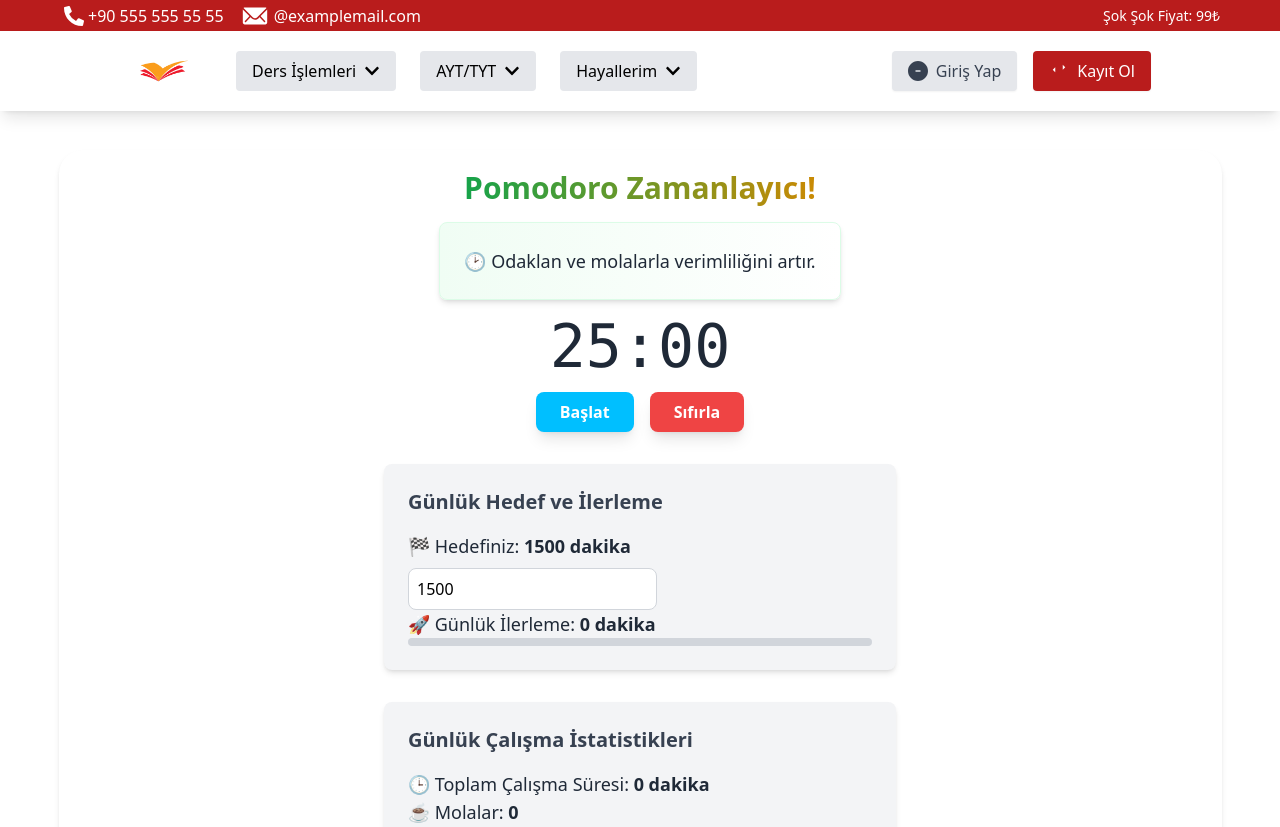
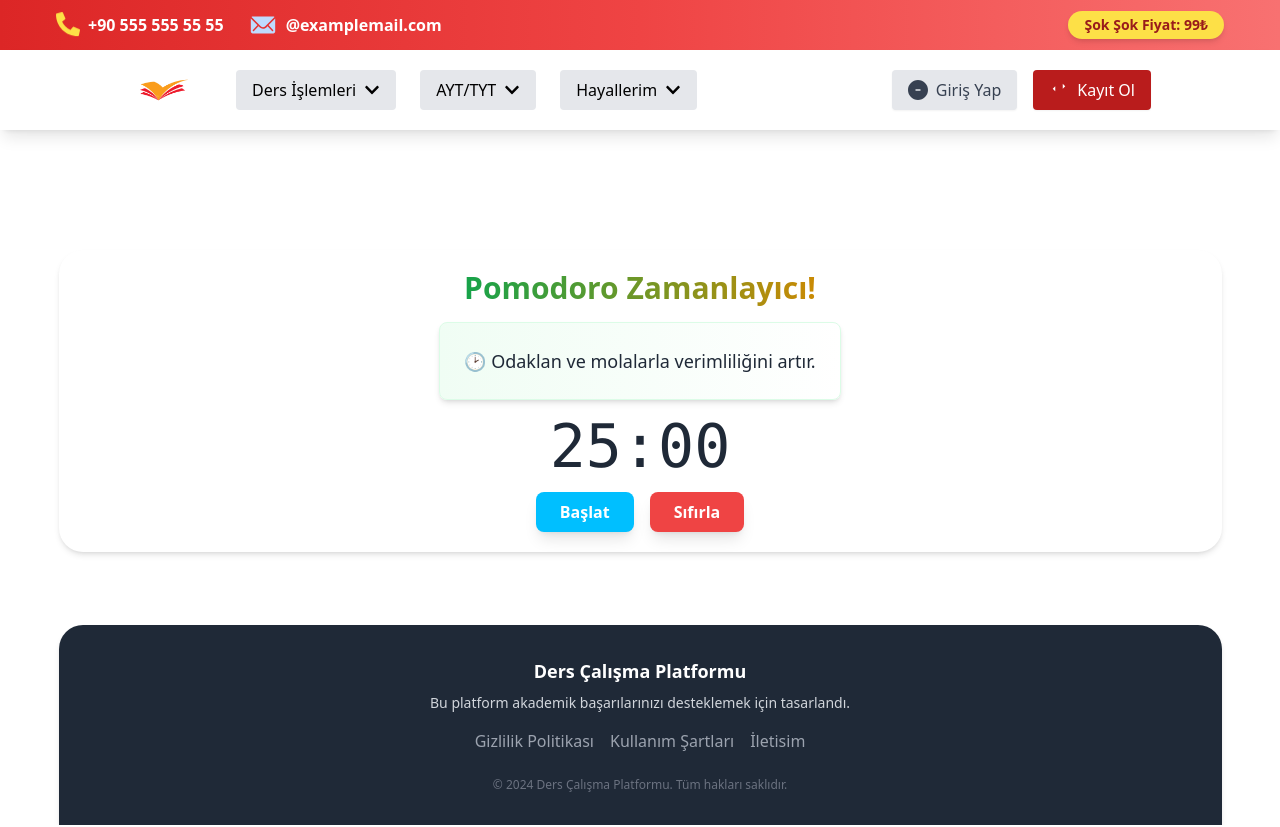
Before and after one commit to harundursunf/lessonWorking, a React (Vite) app in the folder ders-calisma-sitesi/: page /pomodoro in a window 1280 px wide. Shown: the top 827 px of the page. Built offline with nearby package versions, Linux system fonts and the light colour scheme.

Commit message:
header üst bilgi güncellendi

```diff
--- a/ders-calisma-sitesi/src/components/Header.jsx
+++ b/ders-calisma-sitesi/src/components/Header.jsx
@@ -97,21 +97,31 @@ const Header = () => {
     return (
         <header className="fixed top-0 left-0 right-0 z-50 ">
             {/* Üst Bilgi */}
-            <div className="bg-red-700 text-white w-full">
-                <div className="flex items-center justify-between px-6 h-[31px] text-sm max-w-screen-xl mx-auto">
-                    <div className="flex items-center gap-1 ml-10">
-                        <div className="flex items-center gap-1">
-                            <FaPhoneAlt className="text-xl text-white" />
-                            <span className="text-base font-medium">+90 555 555 55 55</span>
-                        </div>
-                        <IoIosMail className="text-3xl text-white ml-3" />
-                        <span className="text-base font-medium">@examplemail.com</span>
-                    </div>
-                    <div className="flex items-center gap-4 mr-9">
-                        <span>Şok Şok Fiyat: 99₺</span>
-                    </div>
-                </div>
-            </div>
+            <div className="bg-gradient-to-r from-red-600 via-red-500 to-red-400 text-white w-full shadow-lg">
+  <div className="flex items-center justify-between px-8 h-[50px] text-sm max-w-screen-xl mx-auto">
+    {/* Sol Bölüm: Telefon ve Mail */}
+    <div className="flex items-center gap-6 ml-6">
+      <div className="flex items-center gap-2">
+        <FaPhoneAlt className="text-2xl text-yellow-300 animate-bounce" />
+        <span className="text-base font-semibold hover:underline cursor-pointer transition duration-300">
+          +90 555 555 55 55
+        </span>
+      </div>
+      <div className="flex items-center gap-2">
+        <IoIosMail className="text-3xl text-blue-200 hover:text-blue-400 transition duration-300" />
+        <span className="text-base font-semibold hover:underline cursor-pointer transition duration-300">
+          @examplemail.com
+        </span>
+      </div>
+    </div>
+    {/* Sağ Bölüm: Fiyat */}
+    <div className="flex items-center gap-6 mr-6">
+      <span className="bg-yellow-300 text-red-800 px-4 py-1 rounded-full font-bold shadow-md hover:shadow-lg transition duration-300">
+        Şok Şok Fiyat: 99₺
+      </span>
+    </div>
+  </div>
+</div>
 
 
             {/* Ana Menü */}
--- a/ders-calisma-sitesi/src/pages/Pomodoro.jsx
+++ b/ders-calisma-sitesi/src/pages/Pomodoro.jsx
@@ -4,18 +4,9 @@ const Pomodoro = () => {
     const [timeLeft, setTimeLeft] = useState(25 * 60); // 25 dakika
     const [isRunning, setIsRunning] = useState(false);
     const [mode, setMode] = useState('work'); // 'work' veya 'break'
-    const [workMinutes, setWorkMinutes] = useState(0);
-    const [breakCount, setBreakCount] = useState(0);
-    const [dailyGoal, setDailyGoal] = useState(localStorage.getItem('dailyGoal') || 1500); // Günlük hedefi local storage'dan al
-    const [goalProgress, setGoalProgress] = useState(0); // İlerleme oranı
     const audioRef = React.useRef();
 
     useEffect(() => {
-        const savedWorkMinutes = parseInt(localStorage.getItem('workMinutes'), 10) || 0;
-        const savedBreakCount = parseInt(localStorage.getItem('breakCount'), 10) || 0;
-        setWorkMinutes(savedWorkMinutes);
-        setBreakCount(savedBreakCount);
-
         let timer;
         if (isRunning && timeLeft > 0) {
             timer = setInterval(() => {
@@ -26,18 +17,13 @@ const Pomodoro = () => {
             if (mode === 'work') {
                 setMode('break');
                 setTimeLeft(5 * 60); // Mola süresi
-                setWorkMinutes((prev) => prev + 25); // Çalışma dakikalarını artır
-                setGoalProgress((prev) => prev + 25); // Hedef ilerlemesi
-                localStorage.setItem('workMinutes', workMinutes + 25); // Çalışma süresini kaydet
             } else {
                 setMode('work');
                 setTimeLeft(25 * 60); // Çalışma süresi
-                setBreakCount((prev) => prev + 1); // Mola sayısını artır
-                localStorage.setItem('breakCount', breakCount + 1); // Mola sayısını kaydet
             }
         }
         return () => clearInterval(timer);
-    }, [isRunning, timeLeft, mode, workMinutes, breakCount]);
+    }, [isRunning, timeLeft, mode]);
 
     const toggleTimer = () => {
         setIsRunning(!isRunning);
@@ -56,17 +42,8 @@ const Pomodoro = () => {
             .padStart(2, '0')}`;
     };
 
-    // İlerleme çubuğu yüzdesi
-    const progressPercentage = (goalProgress / dailyGoal) * 100;
-
-    const handleGoalChange = (event) => {
-        const newGoal = parseInt(event.target.value, 10);
-        setDailyGoal(newGoal);
-        localStorage.setItem('dailyGoal', newGoal); // Hedefi kaydet
-    };
-
     return (
-        <div className="mt-[150px] bg-white p-5 rounded-3xl shadow-md w-full max-w-[1163px] flex flex-col items-center space-y-8 mx-auto">
+        <div className="mt-[250px] mb-[73px] bg-white p-5 rounded-3xl shadow-md w-full max-w-[1163px] flex flex-col items-center space-y-8 mx-auto">
             <div className="w-full flex flex-col items-center space-y-4">
                 <h2 className="text-3xl font-extrabold text-center text-transparent bg-clip-text bg-gradient-to-r from-green-600 to-yellow-600">
                     Pomodoro Zamanlayıcı!
@@ -92,48 +69,6 @@ const Pomodoro = () => {
                     </button>
                 </div>
             </div>
-
-            {/* Günlük Hedef ve İlerleme Çubuğu */}
-            <div className="relative mt-8 bg-gray-100 p-6 rounded-lg shadow-md w-full max-w-lg">
-                <h3 className="text-xl font-bold text-gray-700 mb-4">
-                    Günlük Hedef ve İlerleme
-                </h3>
-                <p className="text-lg text-gray-800">
-                    🏁 Hedefiniz: <strong>{dailyGoal} dakika</strong>
-                </p>
-                <input
-                    type="number"
-                    value={dailyGoal}
-                    onChange={handleGoalChange}
-                    className="mt-2 p-2 border border-gray-300 rounded-lg"
-                    placeholder="Yeni Hedef"
-                />
-                <p className="text-lg text-gray-800">
-                    🚀 Günlük İlerleme: <strong>{goalProgress} dakika</strong>
-                </p>
-                <div className="w-full bg-gray-300 h-2 rounded-full">
-                    <div
-                        className="h-2 bg-green-500 rounded-full"
-                        style={{ width: `${progressPercentage}%` }}
-                    ></div>
-                </div>
-                {goalProgress >= dailyGoal && (
-                    <p className="mt-2 text-lg text-green-600 font-bold">Tebrikler! Hedefinizi başardınız!</p>
-                )}
-            </div>
-
-            {/* Günlük Çalışma İstatistikleri */}
-            <div className="relative mt-8 bg-gray-100 p-6 rounded-lg shadow-md w-full max-w-lg">
-                <h3 className="text-xl font-bold text-gray-700 mb-4">
-                    Günlük Çalışma İstatistikleri
-                </h3>
-                <p className="text-lg text-gray-800">
-                    🕒 Toplam Çalışma Süresi: <strong>{workMinutes} dakika</strong>
-                </p>
-                <p className="text-lg text-gray-800">
-                    ☕ Molalar: <strong>{breakCount}</strong>
-                </p>
-            </div>
         </div>
     );
 };
```
